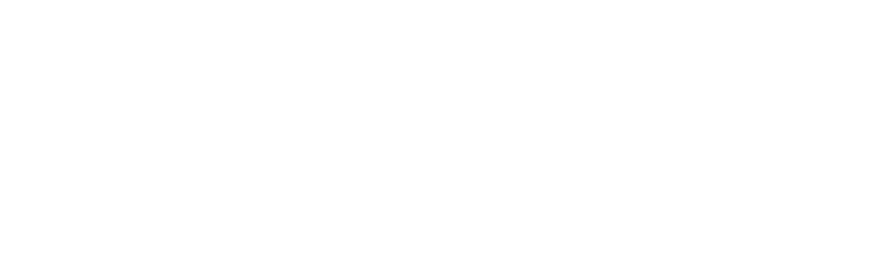
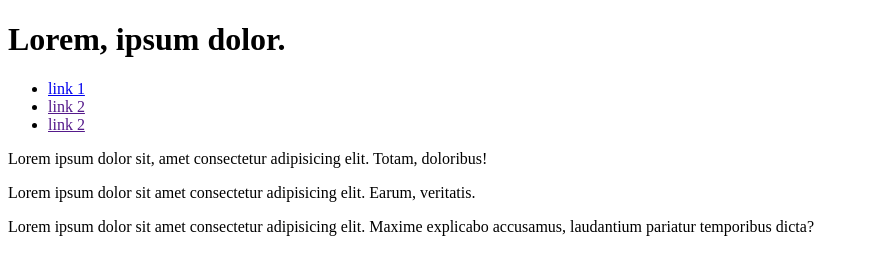
Before and after one commit to Marcelles0/training-javascript, a plain HTML site: page index.html in a window 1280 px wide. Shown: the whole page, without its empty margins (0-869 px from the left). Drawn offline with Linux system fonts and the light colour scheme.

Commit message:
Testing querySelector

```diff
--- a/index.html
+++ b/index.html
@@ -7,6 +7,26 @@
     <title>Ejercicios Algoritmos</title>
   </head>
   <body>
+
+    <h1>Lorem, ipsum dolor.</h1>
+    <nav>
+      <ul>
+        <li><a class="active" href="link">link 1</a></li>
+        <li><a href="">link 2</a></li>
+        <li><a href="">link 2</a></li>
+      </ul>
+    </nav>
+    <p id="first">
+      Lorem ipsum dolor sit, amet consectetur adipisicing elit. Totam,
+      doloribus!
+    </p>
+    <p>
+      Lorem ipsum dolor sit amet consectetur adipisicing elit. Earum, veritatis.
+    </p>
+    <p>
+      Lorem ipsum dolor sit amet consectetur adipisicing elit. Maxime explicabo
+      accusamus, laudantium pariatur temporibus dicta?
+    </p>
     <script src="js/app.js"></script>
   </body>
 </html>
--- a/js/app.js
+++ b/js/app.js
@@ -0,0 +1,10 @@
+let nav = document.querySelector("nav");
+console.log(nav);
+let active = document.querySelector(".active");
+console.log(active);
+let paragraph = document.querySelector("#first");
+console.log(paragraph);
+
+let headersAndParagraphs = document.querySelectorAll("h1,p");
+console.log(headersAndParagraphs[0].innerText);
+console.log(active.innerText);
```
